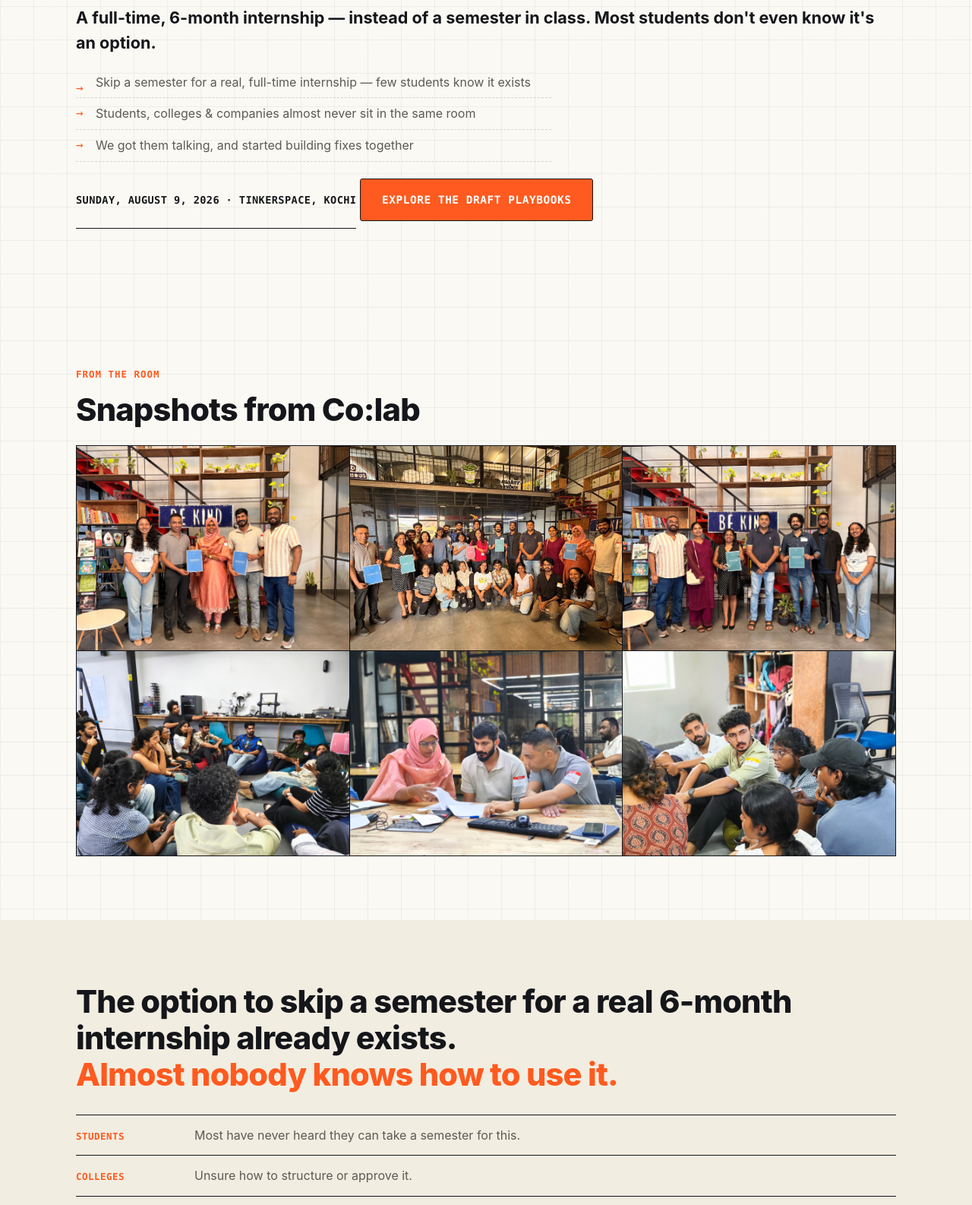
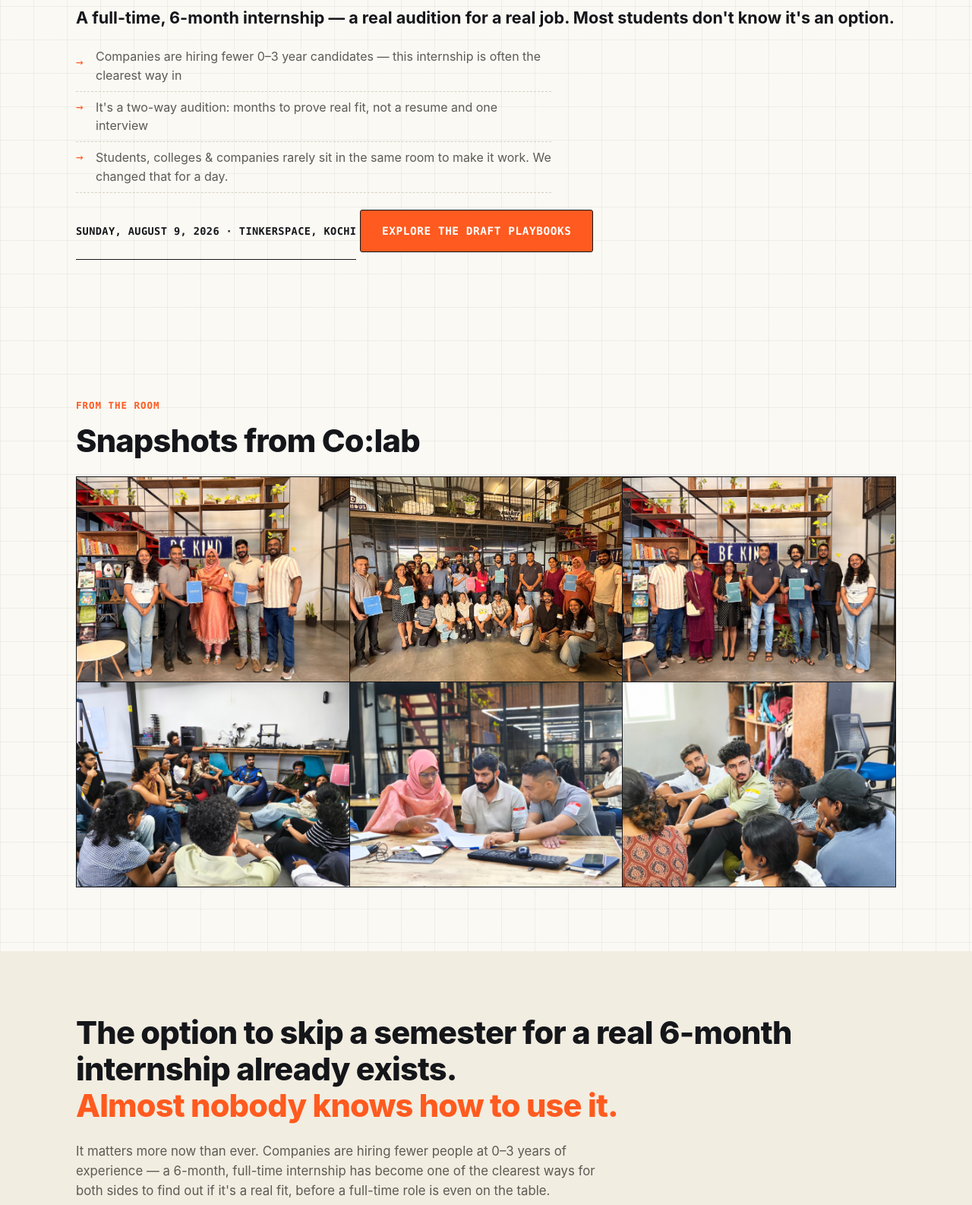
Before and after one commit to meharmp/colab-reimagining-internships, a plain HTML site: page index.html in a window 1280 px wide. Shown: the part 300-1886 px from the top of the page at 76% size. Drawn offline with Linux system fonts and the light colour scheme.

Commit message:
Reframe copy around AI-era hiring reality; drop overly casual hero phrasing

```diff
--- a/index.html
+++ b/index.html
@@ -37,11 +37,11 @@
     <div class="hero-inner">
       <p class="eyebrow">Co:lab · Workshop Recap</p>
       <h1>Reimagining Internships<br>That Work for Everyone</h1>
-      <p class="hero-sub">A full-time, 6-month internship — instead of a semester in class. Most students don't even know it's an option.</p>
+      <p class="hero-sub">A full-time, 6-month internship — a real audition for a real job. Most students don't know it's an option.</p>
       <ul class="point-list">
-        <li>Skip a semester for a real, full-time internship — few students know it exists</li>
-        <li>Students, colleges &amp; companies almost never sit in the same room</li>
-        <li>We got them talking, and started building fixes together</li>
+        <li>Companies are hiring fewer 0–3 year candidates — this internship is often the clearest way in</li>
+        <li>It's a two-way audition: months to prove real fit, not a resume and one interview</li>
+        <li>Students, colleges &amp; companies rarely sit in the same room to make it work. We changed that for a day.</li>
       </ul>
       <p class="hero-meta">Sunday, August 9, 2026 · TinkerSpace, Kochi</p>
       <a class="btn btn-primary" href="#playbooks">Explore the Draft Playbooks</a>
@@ -62,6 +62,13 @@
     <div class="section-inner">
       <h2 class="section-title">The option to skip a semester for a real 6-month internship already exists.<br>
         <span class="accent">Almost nobody knows how to use it.</span></h2>
+
+      <p class="section-body">
+        It matters more now than ever. Companies are hiring fewer people at 0–3 years of
+        experience — a 6-month, full-time internship has become one of the clearest ways
+        for both sides to find out if it's a real fit, before a full-time role is even on
+        the table.
+      </p>
 
       <dl class="stakeholder-list">
         <div class="stakeholder-row">
@@ -137,7 +144,7 @@
       <ul class="point-list">
         <li>Normalize full-time, semester-long internships</li>
         <li>Across KTU-affiliated &amp; autonomous colleges in Kerala</li>
-        <li>No longer a hidden path only a few stumble onto</li>
+        <li>A real path to a first job — not a hidden option only a few stumble onto</li>
       </ul>
       <p class="section-body callout">These playbooks are one step towards that goal.</p>
     </div>
```
